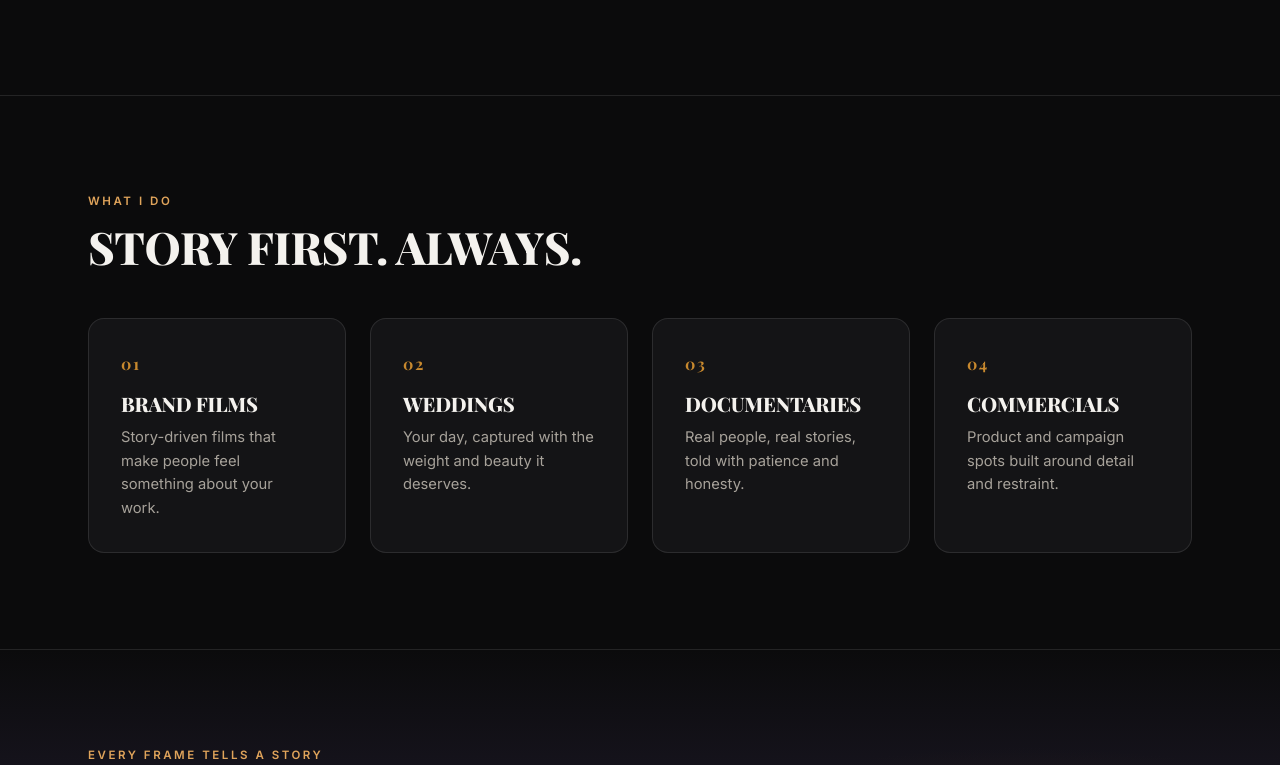
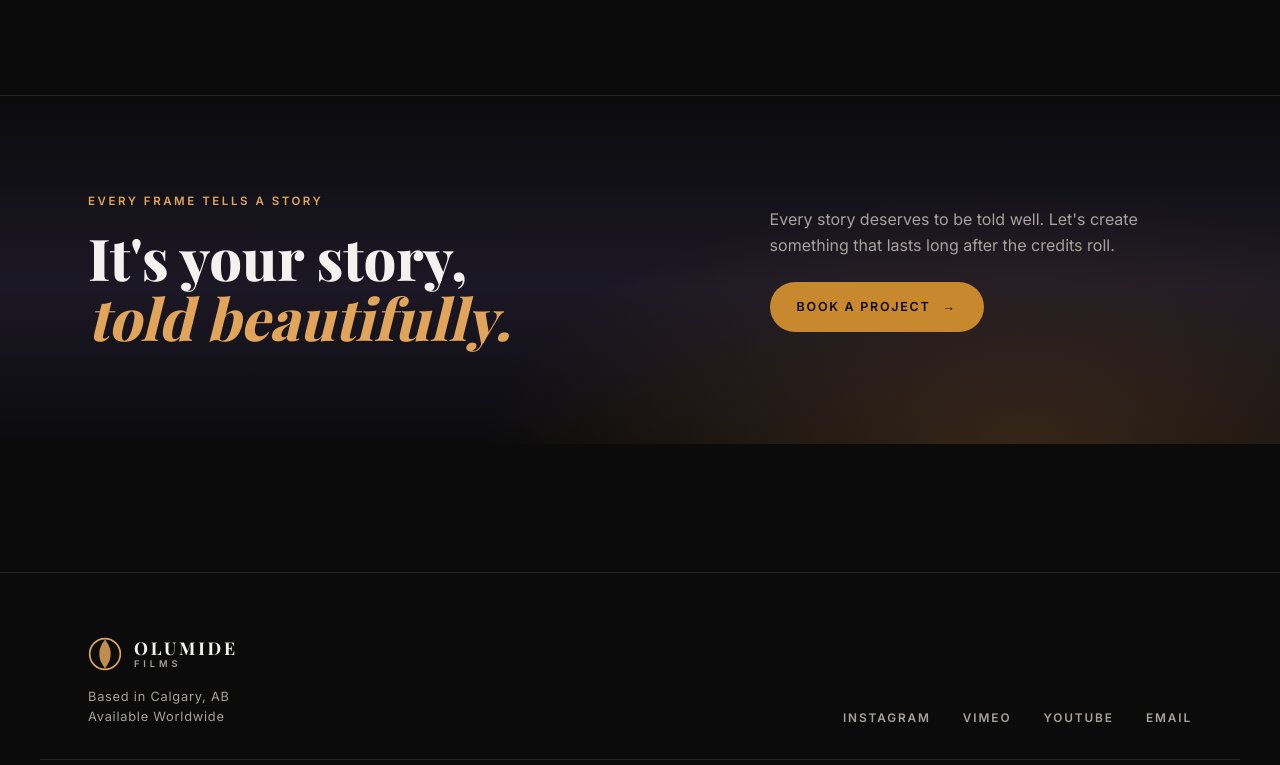
Before and after one commit to GDGuzman11/olumide-films, a Next.js app: page / in a window 1280 px wide. Shown: the part 1428-2193 px from the top of the page. Built offline with nearby package versions, Linux system fonts and the light colour scheme.

Commit message:
Update: README.md,app/page.js,components/sections/Services.js;  9 files changed, 12 insertions(+), 131 deletions(-)

```diff
--- a/app/page.js
+++ b/app/page.js
@@ -1,6 +1,5 @@
 import Hero from "@/components/sections/Hero";
 import FeaturedWork from "@/components/sections/FeaturedWork";
-import Services from "@/components/sections/Services";
 import QuoteBand from "@/components/sections/QuoteBand";
 
 export default function HomePage() {
@@ -8,7 +7,6 @@ export default function HomePage() {
     <>
       <Hero />
       <FeaturedWork />
-      <Services />
       <QuoteBand />
     </>
   );
--- a/components/sections/Services.js
+++ /dev/null
@@ -1,30 +0,0 @@
-import Container from "@/components/ui/Container";
-import { services } from "@/data/home";
-import styles from "./Services.module.css";
-
-export default function Services() {
-  return (
-    <section id="services" className={styles.section} aria-labelledby="services-title">
-      <Container>
-        <div className={styles.head}>
-          <p className="eyebrow">What I Do</p>
-          <h2 id="services-title" className={styles.title}>
-            Story First. Always.
-          </h2>
-        </div>
-
-        <ul className={styles.grid}>
-          {services.map((s, i) => (
-            <li key={s.title} className={styles.item}>
-              <span className={styles.num} aria-hidden="true">
-                {String(i + 1).padStart(2, "0")}
-              </span>
-              <h3 className={styles.itemTitle}>{s.title}</h3>
-              <p className={styles.itemCopy}>{s.copy}</p>
-            </li>
-          ))}
-        </ul>
-      </Container>
-    </section>
-  );
-}
--- a/components/sections/Services.module.css
+++ /dev/null
@@ -1,67 +0,0 @@
-.section {
-  padding-block: var(--space-9);
-  border-top: 1px solid var(--line);
-}
-
-.head {
-  margin-bottom: var(--space-7);
-}
-
-.title {
-  margin-top: var(--space-3);
-  font-size: clamp(1.8rem, 5vw, 2.8rem);
-  text-transform: uppercase;
-}
-
-.grid {
-  list-style: none;
-  padding: 0;
-  display: grid;
-  grid-template-columns: 1fr;
-  gap: var(--space-5);
-}
-
-.item {
-  padding: var(--space-6);
-  background: var(--bg-elev);
-  border: 1px solid var(--line);
-  border-radius: var(--radius-lg);
-  transition: border-color var(--dur) var(--ease), transform var(--dur) var(--ease);
-}
-
-.item:hover {
-  border-color: var(--line-strong);
-  transform: translateY(-4px);
-}
-
-.num {
-  font-family: var(--font-display);
-  font-size: 1rem;
-  font-weight: 700;
-  color: var(--accent);
-  letter-spacing: 0.1em;
-}
-
-.itemTitle {
-  margin-top: var(--space-4);
-  font-size: 1.25rem;
-  text-transform: uppercase;
-}
-
-.itemCopy {
-  margin-top: var(--space-3);
-  color: var(--text-muted);
-  font-size: 0.92rem;
-}
-
-@media (min-width: 640px) {
-  .grid {
-    grid-template-columns: repeat(2, 1fr);
-  }
-}
-
-@media (min-width: 1024px) {
-  .grid {
-    grid-template-columns: repeat(4, 1fr);
-  }
-}
--- a/data/home.js
+++ b/data/home.js
@@ -12,25 +12,6 @@ export const stats = [
   { value: "14", label: "Industry Awards" },
 ];
 
-export const services = [
-  {
-    title: "Brand Films",
-    copy: "Story-driven films that make people feel something about your work.",
-  },
-  {
-    title: "Weddings",
-    copy: "Your day, captured with the weight and beauty it deserves.",
-  },
-  {
-    title: "Documentaries",
-    copy: "Real people, real stories, told with patience and honesty.",
-  },
-  {
-    title: "Commercials",
-    copy: "Product and campaign spots built around detail and restraint.",
-  },
-];
-
 export const quote = {
   eyebrow: "Every Frame Tells a Story",
   line: ["It's your story,", "told beautifully."],
--- a/data/site.js
+++ b/data/site.js
@@ -15,10 +15,8 @@ export const site = {
 };
 
 export const nav = [
+  { label: "About", href: "/about" },
   { label: "Work", href: "/work" },
-  { label: "About", href: "/about" },
-  { label: "Services", href: "/#services" },
-  { label: "Journal", href: "/#journal" },
   { label: "Contact", href: "/contact" },
 ];
 
```
Also changed, not shown: 4 other files (tests, documents, lock files or other folders).
